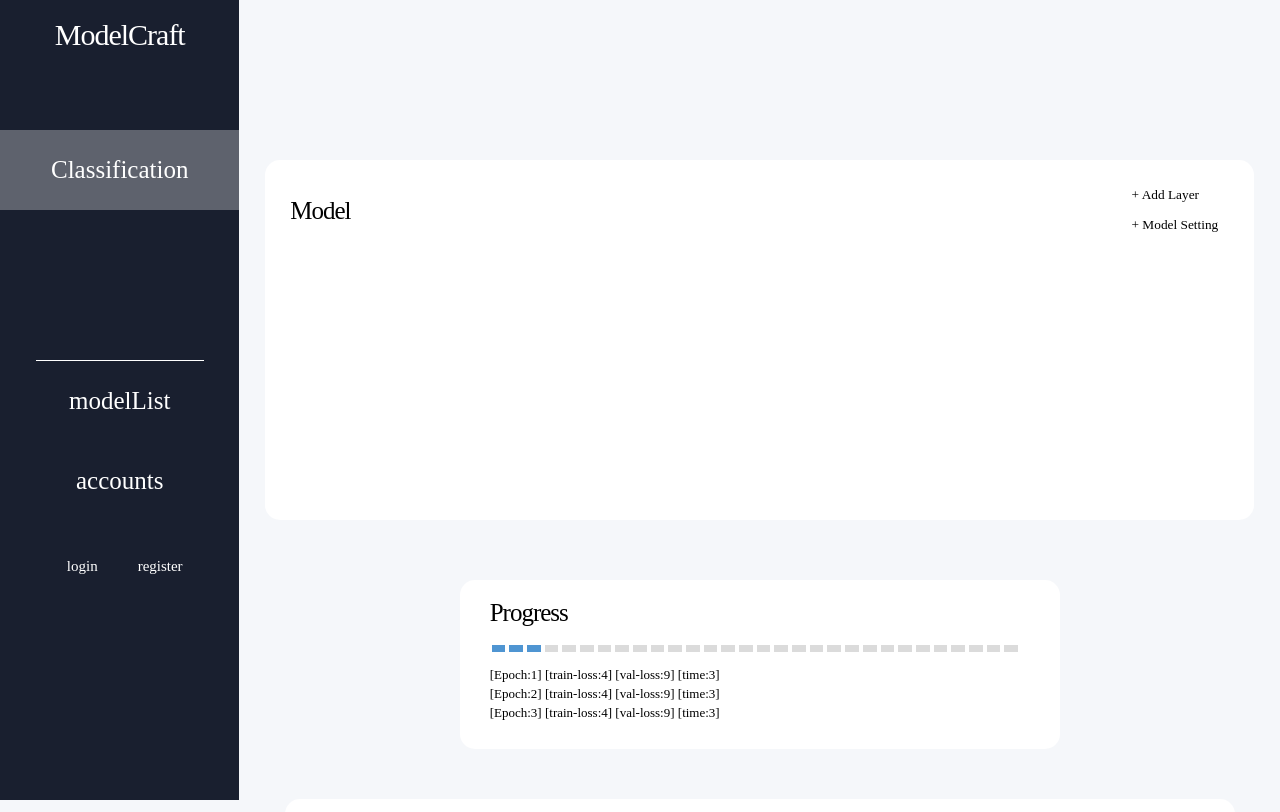
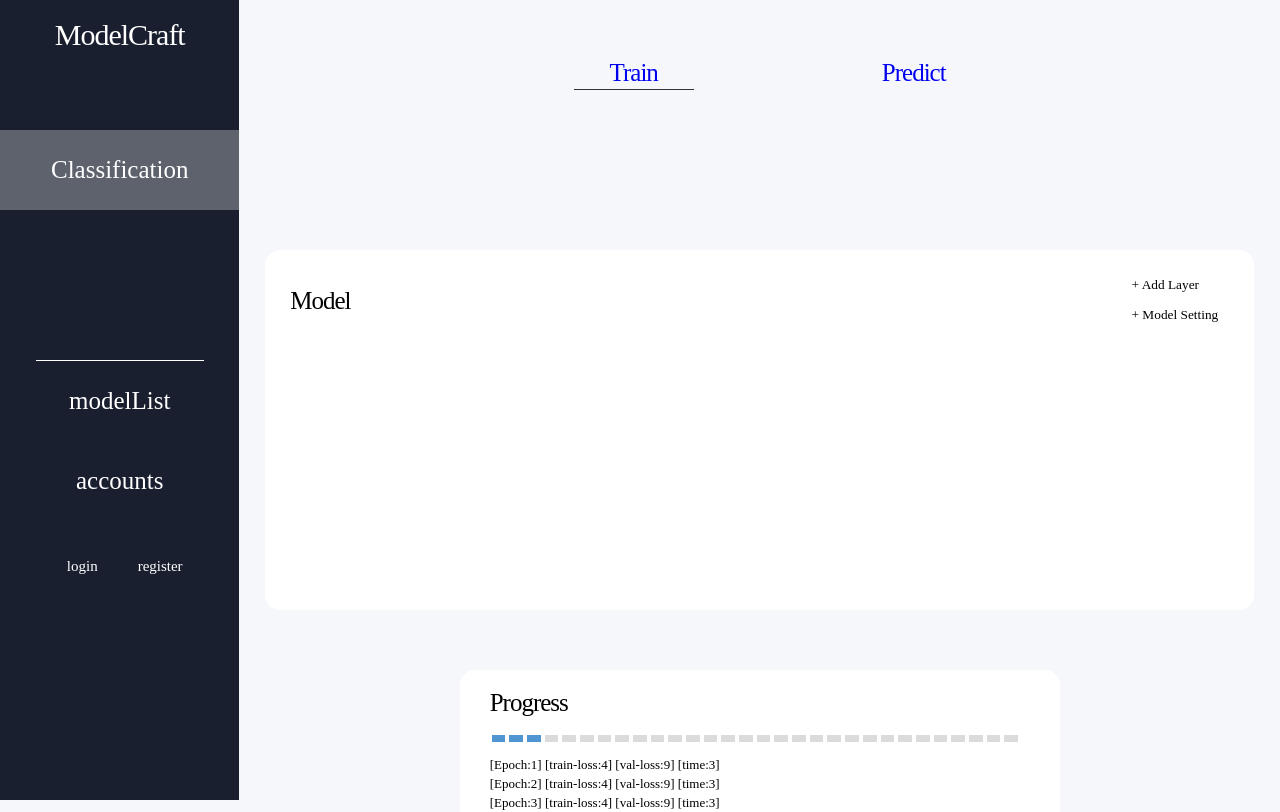
Before and after one commit to LMM-Lab/ModelCraft-Frontend, a Next.js app: page /classification/train in a window 1280 px wide. Shown: the top 812 px of the page. Built offline with nearby package versions, Linux system fonts and the light colour scheme.

Commit message:
<feature>(Nav):TrainとPredictページのナビゲーションを追加

```diff
--- /dev/null
+++ b/src/app/classification/train/Nav/index.tsx
@@ -0,0 +1,25 @@
+import Box from "@/component/common/styles/Box"
+import Flex from "@/component/common/styles/Flex"
+import Text from "@/component/common/Text"
+import Link from "next/link"
+
+const Nav = ({ nav }: { nav: 'train' | 'predict' }) => {
+  return (
+    <Flex $width="56rem" $justify_content="space-around" $marginTop="6rem">
+      <Link href='/classification/train'>
+        <Flex $flex_direction="column" $align_items="center">
+          <Text $variants="Medium">Train</Text>
+          {nav === 'train' && <Box $marginTop="0.4rem" $borderButton="1px solid#333" $width="12rem"></Box>}
+        </Flex>
+      </Link>
+      <Link href='/classification/predict'>
+        <Flex $flex_direction="column" $align_items="center">
+          <Text $variants="Medium">Predict</Text>
+          {nav === 'predict' && <Box $marginTop="0.4rem" $borderButton="1px solid#333" $width="12rem"></Box>}
+        </Flex>
+      </Link>
+    </Flex>
+  )
+}
+
+export default Nav
--- a/src/app/classification/train/page.tsx
+++ b/src/app/classification/train/page.tsx
@@ -5,6 +5,7 @@ import Progress from "./Progress";
 import Flex from "@/component/common/styles/Flex";
 import { ModelConfigContext, ModelConfigType } from "@/Context/ModelConfig";
 import Output from "./Output";
+import Nav from "./Nav";
 
 const Train = () => {
   const [modelConfig, setModelConfig] = useState<ModelConfigType>()
@@ -12,6 +13,7 @@ const Train = () => {
   return (
     <ModelConfigContext.Provider value={{ modelConfig, setModelConfig }}>
       <Flex $flex_direction="column" $align_items="center">
+        <Nav nav="train"></Nav>
         <Model inputSize={inputSize}></Model>
         <Flex $justify_content="space-between" $marginTop="6rem">
           <Progress></Progress>
```
